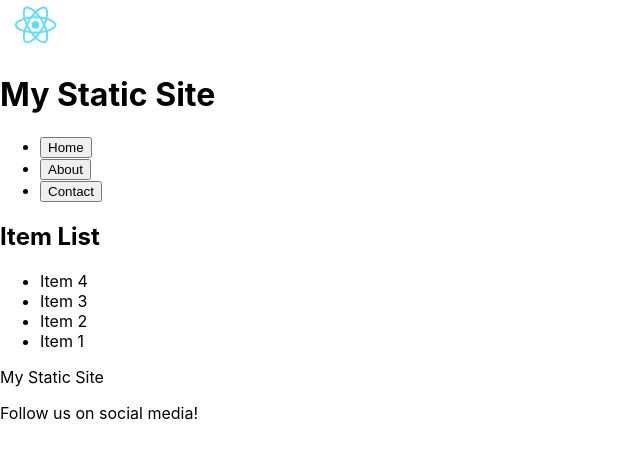
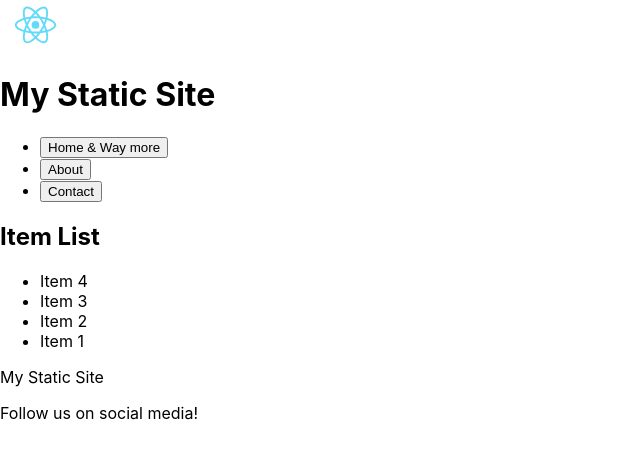
Before and after one commit to SeyedaliHezaveh/version-control-ci-cd-HW1, a React (Create React App) app: page / in a window 1280 px wide. Shown: the top 458 px of the page, without its empty margins (0-640 px from the left). Built offline with nearby package versions, Linux system fonts and the light colour scheme.

Commit message:
change header title

```diff
--- a/src/components/Header/Header.jsx
+++ b/src/components/Header/Header.jsx
@@ -9,7 +9,7 @@ const Header = () => {
       <nav>
         <ul>
           <li>
-            <button>Home</button>
+            <button>Home & Way more</button>
           </li>
           <li>
             <button>About</button>
```
